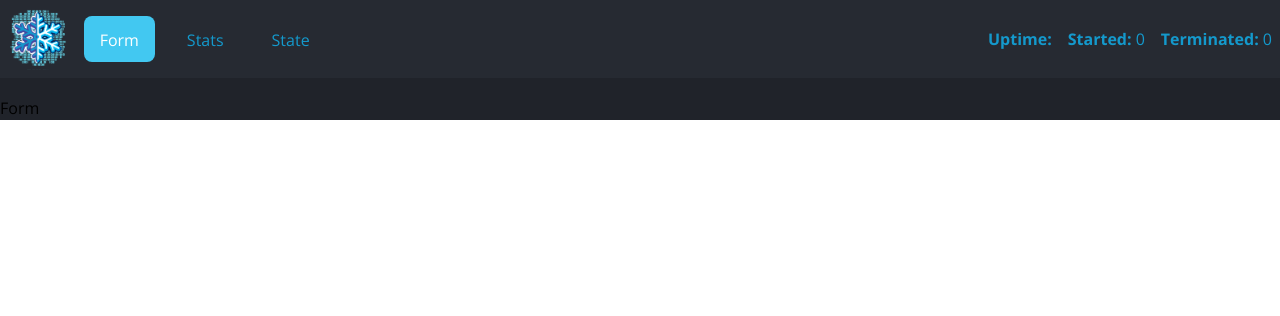
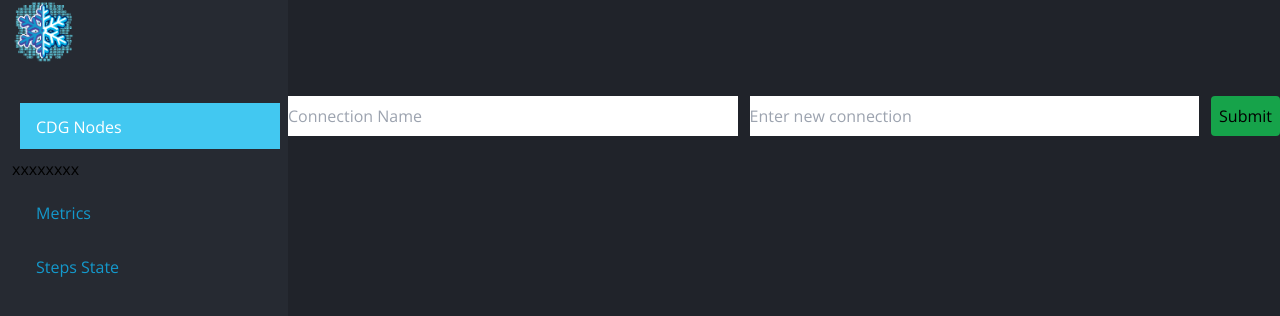
Before and after one commit to sn0wF1eld/st0rm-watch3r, a React (Create React App) app: page / in a window 1280 px wide. Shown: the top 316 px of the page. Built offline with nearby package versions, Linux system fonts and the light colour scheme; no server answers.

Commit message:
Layout refactor, forms

```diff
--- a/src/App.tsx
+++ b/src/App.tsx
@@ -1,6 +1,6 @@
 import React from 'react';
 import { BrowserRouter, Route, Routes } from 'react-router-dom';
-import Navbar from './components/Navbar';
+import Sidebar from './components/Sidebar';
 import Form from './pages/Form';
 import State from './pages/State';
 import Statistics from './pages/Statistics';
@@ -10,13 +10,15 @@ function App() {
     <div className='bg-main-bg'>
       <BrowserRouter>
       <div className='flex relative w-full'>
-        <Navbar />
-        <div className='relative w-full mt-24 h-full'>
-        <Routes>
-          <Route path='/' element={<Form />} />
-          <Route path='/stats' element={<Statistics />} />
-          <Route path='/state' element={<State />} />
-        </Routes>
+        <Sidebar />
+        <div className='relative w-full mt-24 min-h-screen flex-2 ml-72'>
+          <div className='flex flex-wrap justify-center'>
+            <Routes>
+              <Route path='/' element={<Form />} />
+              <Route path='/stats' element={<Statistics />} />
+              <Route path='/state' element={<State />} />
+            </Routes>
+          </div>
         </div>
       </div>
       </BrowserRouter>
--- a/src/components/Button.tsx
+++ b/src/components/Button.tsx
@@ -8,7 +8,7 @@ type ButtonProps = {
 const Button: FC<ButtonProps> = ({customFunction ,children}) => {
   return (
     <button
-        className='p-5 font-bold text-20 h-full w-60 bg-button-bg text-green-400 hover:bg-secondary-bg'
+        className='p-2 font-bold text-20 w-60 bg-button-bg text-green-400 hover:bg-secondary-bg'
         type='button'
         onClick={() => customFunction()}
     >
--- a/src/components/Navbar.tsx
+++ /dev/null
@@ -1,47 +0,0 @@
-import React, { FC } from 'react'
-import { NavLink } from 'react-router-dom';
-import GeneralStats from './GeneralStats';
-
-type ButtonProps = {
-    title?: string,
-    linkTo: string,
-}
-
-const activeLink = 'flex items-center gap-5 pl-4 pr-4 pt-3 pb-2.5 rounded-lg m-2 text-white text-md'
-const normalLink = 'flex items-center gap-5 pl-4 pr-4 pt-3 pb-2.5 rounded-lg text-md m-2 text-dark-blue hover:bg-secondary-bg'
-
-const NavButton: FC<ButtonProps> = ({title, linkTo}) => {
-    return (
-        <NavLink
-            to={linkTo}
-            style={({isActive}) => ({ backgroundColor: isActive ? '#42c8f1' : ''})}
-            className={({isActive}) => (isActive ? activeLink : normalLink)}
-        >
-            <span>{title}</span>
-        </NavLink>
-    )
-}
-
-function Navbar() {
-  return (
-      <div>
-        <div className="fixed bg-button-bg w-full navbar" style={{zIndex: 9999}}>
-            <div className='flex gap-2 p-2 relative'>
-                <NavLink
-                    className='hover:animate-rotate'
-                    style={ {width: '63px', backgroundSize: "100%", backgroundImage: "url('/Icemanmelting-snowflake-logo-deisgn-final2.png"}} to='/' />
-                <div className="flex w-full items-center">
-                    <NavButton title='Form' linkTo='/' />
-                    <NavButton title='Stats' linkTo='/stats' />
-                    <NavButton title='State' linkTo='/state' />
-                    <div className='ml-auto'>
-                        <GeneralStats />
-                    </div>
-                </div>
-            </div>
-        </div>
-      </div>
-  )
-}
-
-export default Navbar
--- /dev/null
+++ b/src/components/Sidebar.tsx
@@ -0,0 +1,62 @@
+import React, { FC } from 'react'
+import { NavLink } from 'react-router-dom';
+import { useStateContext } from '../contexts/ContextProvider';
+import GeneralStats from './GeneralStats';
+
+type ButtonProps = {
+    title?: string,
+    linkTo: string,
+}
+
+const activeLink = 'flex items-center gap-5 pl-4 pr-4 pt-3 pb-2.5 text-white text-md m-2'
+const normalLink = 'flex items-center gap-5 pl-4 pr-4 pt-3 pb-2.5 text-md m-2 text-dark-blue hover:bg-secondary-bg'
+
+const NavButton: FC<ButtonProps> = ({title, linkTo}) => {
+    return (
+        <NavLink
+            to={linkTo}
+            style={({isActive}) => ({ backgroundColor: isActive ? '#42c8f1' : ''})}
+            className={({isActive}) => (isActive ? activeLink : normalLink)}
+        >
+            <span>{title}</span>
+        </NavLink>
+    )
+}
+
+function Sidebar() {
+    const { connections } = useStateContext();
+
+  return (
+      <div className='w-72 fixed sidebar dark:bg-secondary-dark-bg bg-button-bg'>
+        <div className="ml-3 h-screen
+            md:overflow-hidden overflow-auto
+            md:hover:overflow-auto pb-10">
+            <div className='flex justify-between items-center'>
+                <NavLink
+                    className='hover:animate-rotate'
+                    style={ {width: '63px', height: '63px', backgroundSize: "100%", backgroundImage: "url('/Icemanmelting-snowflake-logo-deisgn-final2.png"}} to='/' />
+
+            </div>
+            <div className="mt-10">
+                <NavButton title='CDG Nodes' linkTo='/' />
+                {
+                    connections.map((connection: any) => (<div key={connection.ip}>
+                        <span className='text-light-blue'>{connection.name}</span>
+                        <div>
+                            <NavButton title='Metrics' linkTo={'/stats/' + connection.ip}/>
+                            <NavButton title='Steps State' linkTo={'/state' + connection.ip} />
+                        </div>
+                    </div>
+                    ))
+
+                }
+                <p>xxxxxxxx</p>
+                <NavButton title='Metrics' linkTo='/stats' />
+                <NavButton title='Steps State' linkTo='/state' />
+            </div>
+        </div>
+      </div>
+  )
+}
+
+export default Sidebar
--- /dev/null
+++ b/src/contexts/ContextProvider.tsx
@@ -0,0 +1,36 @@
+import React, { createContext, FC, useContext, useState } from 'react'
+
+const StateContext = createContext<any | null>(null)
+
+const initialState = {
+    connections: [] as any[]
+}
+
+export const ContextProvider: FC<({ children: any})> = ({ children }) => {
+    const [connections, setConnections] = useState(initialState.connections)
+
+    const addConnection = (connection: any) => {
+        console.log('added: ', connection)
+        setConnections([...connections, connection])
+    }
+
+    const removeConnection = (connection: any) => {
+        console.log('removed: ', connection)
+        setConnections(connections.filter(item => item !== connection))
+    }
+
+    return (
+    <StateContext.Provider
+        value={{
+            connections,
+            setConnections,
+            addConnection,
+            removeConnection
+        }}
+    >
+        {children}
+    </StateContext.Provider>
+  )
+}
+
+export const useStateContext = () => useContext(StateContext)
--- a/src/index.css
+++ b/src/index.css
@@ -1,6 +1,6 @@
 @import url('https://fonts.googleapis.com/css2?family=Open+Sans:wght@400;500;600;700&display=swap');
 
-body{
+html, body{
     margin: 0;
     padding:0;
     font-family: "Open Sans", sans-serif;
--- a/src/index.tsx
+++ b/src/index.tsx
@@ -3,13 +3,16 @@ import ReactDOM from 'react-dom/client';
 import './index.css';
 import App from './App';
 import reportWebVitals from './reportWebVitals';
+import { ContextProvider } from './contexts/ContextProvider';
 
 const root = ReactDOM.createRoot(
   document.getElementById('root') as HTMLElement
 );
 root.render(
   <React.StrictMode>
-    <App />
+    <ContextProvider>
+      <App />
+    </ContextProvider>
   </React.StrictMode>
 );
 
--- a/src/pages/Form.tsx
+++ b/src/pages/Form.tsx
@@ -1,8 +1,62 @@
-import React from 'react'
+import React, { useEffect, useState } from 'react'
+import { useForm } from 'react-hook-form'
+import { useStateContext } from '../contexts/ContextProvider'
+
+const apiCall = {
+  event: "bts:subscribe",
+  data: { channel: "order_book_btcusd" },
+};
 
 function Form() {
+  const { register, handleSubmit, formState: { errors } } = useForm()
+  const { addConnection, removeConnection, connections } = useStateContext()
+  const [ state, setState ] = useState({})
+  const onSubmit = (data: any) => console.log(data)
+
+  useEffect(() => {
+    connections.map((connection: any) => {
+      const ws = new WebSocket(`ws://${connection.ip}/uptime`)
+
+      ws.onopen = (event) => {
+        ws.send(JSON.stringify(apiCall));
+      };
+
+      ws.onmessage = function (event) {
+        const json = JSON.parse(event.data);
+        try {
+          setTimeout(() => {
+            setState(state => ({...state, [connection.name]: json['uptime-s']}));
+          }, 200)
+        } catch (err) {
+            console.log(err);
+        }
+      };
+      return () => {
+        ws.close()
+      };
+    })
+  }, [connections])
+
   return (
-    <div>Form</div>
+    <div className='flex flex-col h-full w-full'>
+      <form onSubmit={handleSubmit(addConnection)} className='flex flex-row gap-3 justify-between'>
+        <input className='grow' type="text" placeholder='Connection Name' {...register('name', { required: true })}/>
+        <input className='grow' type="text" placeholder='Enter new connection' {...register('ip', { required: true })}/>
+
+        <input type="submit" className='p-2 rounded bg-green-600 hover:cursor-pointer hover:bg-green-400'/>
+      </form>
+      <div className="flex flex-col">
+        {
+          connections.map((connection: any) => (
+            <p key={connection.ip}>
+              <span className='text-green-600 p-3 mt-2'>{connection.ip}</span>
+              <span className='text-red-600 hover:cursor-pointer' onClick={() => removeConnection(connection)}>Remove</span>
+              <span className='text-green-200'>Uptime: {state[connection.name as keyof typeof state]}</span>
+            </p>
+          ))
+        }
+      </div>
+    </div>
   )
 }
 
--- a/src/pages/State.tsx
+++ b/src/pages/State.tsx
@@ -11,7 +11,7 @@ function State() {
     const [startTime, setStartTime] = useState('')
 
     useEffect(() => {
-        const ws = new WebSocket('ws://148.71.176.77:9000/state');
+        const ws = new WebSocket('ws://148.71.176.77:9001/state');
 
         ws.onopen = (event) => {
             ws.send(JSON.stringify(apiCall));
--- a/src/pages/Statistics.tsx
+++ b/src/pages/Statistics.tsx
@@ -73,7 +73,7 @@ function Statistics() {
   const [processCpuTime, setProcessCpuTime] = useState(0)
 
   useEffect(() => {
-    const ws = new WebSocket('ws://148.71.176.77:9000/system/info')
+    const ws = new WebSocket('ws://148.71.176.77:9001/system/info')
 
     ws.onopen = () => ws.send(JSON.stringify(apiCall))
 
@@ -142,6 +142,10 @@ function Statistics() {
                 type: 'linear' as const,
                 display: true,
                 position: 'left' as const,
+                title: {
+                  text: 'ms',
+                  display: true
+                }
               },
               y1: {
                 type: 'linear' as const,
@@ -150,6 +154,10 @@ function Statistics() {
                 grid: {
                   drawOnChartArea: false,
                 },
+                title: {
+                  text: '%',
+                  display: true
+                }
               }
             }
           }}
@@ -238,6 +246,7 @@ function Statistics() {
             label='Heap Max Size'
             unit='MB'
           />
+          <div className="flex flex-col gap-y-3">
             <Button
               customFunction={handleGCDump}
             >Heap Dump
@@ -246,6 +255,7 @@ function Statistics() {
               customFunction={handlePerformGC}
             >Perform GC
             </Button>
+          </div>
         </div>
         <div >
           <Line
```
Lines whose indentation alone changed are shown as unchanged.
